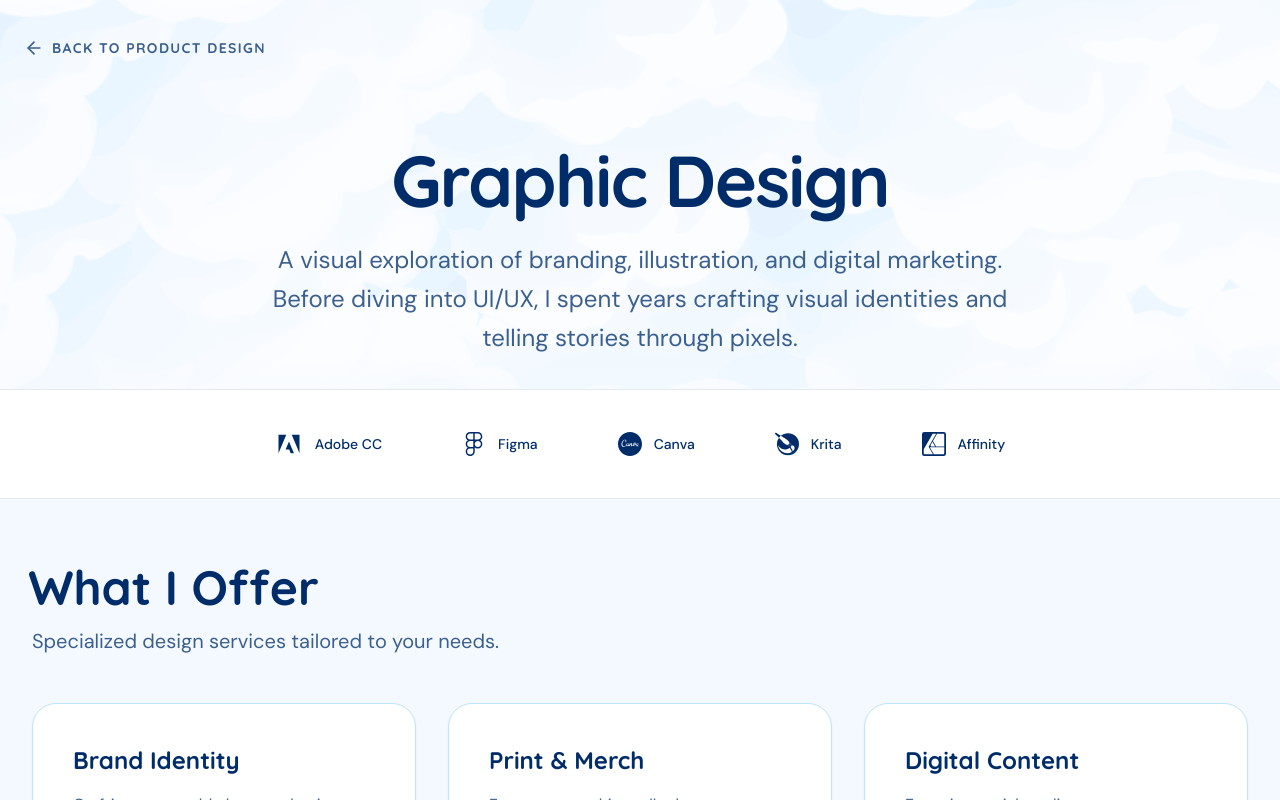
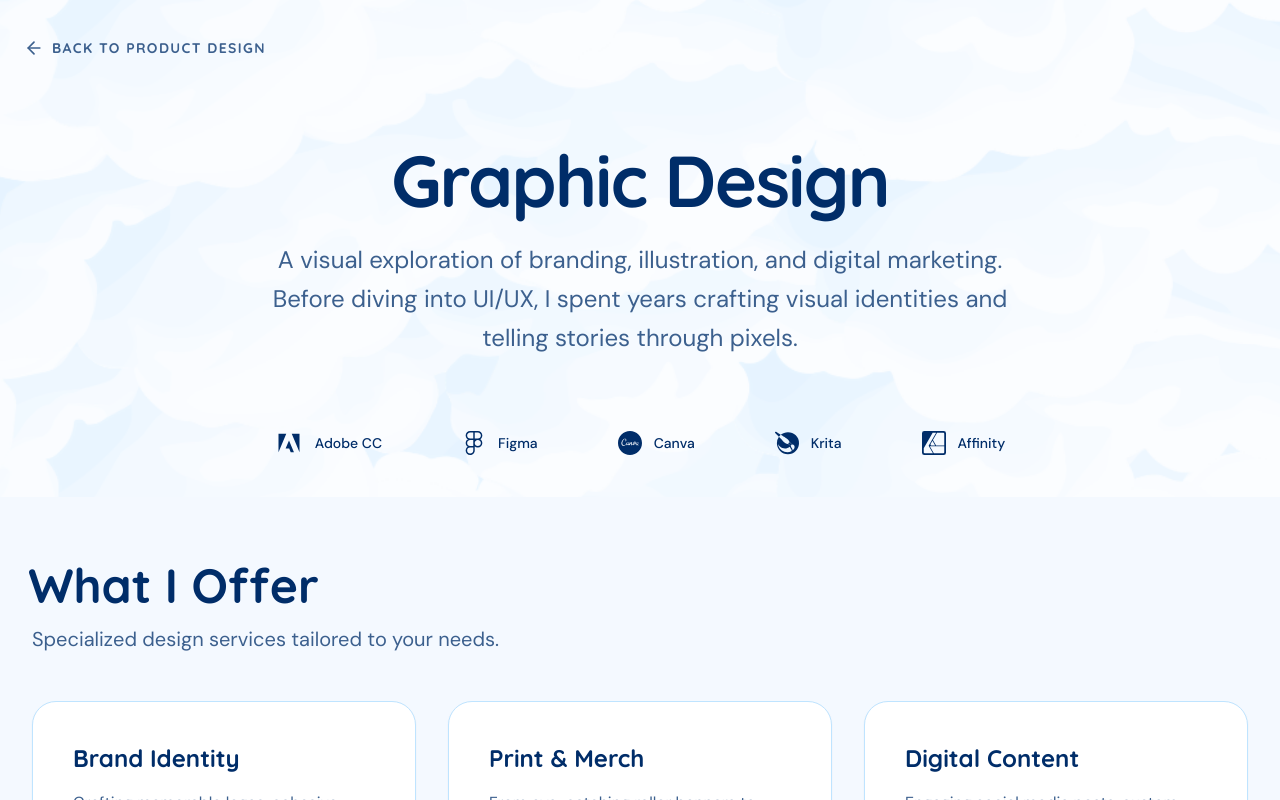
Before and after one commit to nadiahossny/nadiahossnyportfolio, a React (Vite) app: page /graphic-design in a window 1280 px wide. Shown: the top 800 px of the page. Built offline with nearby package versions, Linux system fonts and the light colour scheme.

Commit message:
UI: Remove harsh white background from tools strip on Services page and extend cloud background height for a seamless visual flow

```diff
--- a/src/pages/Services.tsx
+++ b/src/pages/Services.tsx
@@ -78,7 +78,7 @@ export default function Services() {
         <meta property="og:description" content="Explore the graphic design portfolio of Nadia Hossny, featuring brand identity, digital marketing, and print design." />
       </Helmet>
       {/* Background Decorative Element */}
-      <div className="absolute top-0 left-0 w-full h-[60vh] overflow-hidden z-0 pointer-events-none">
+      <div className="absolute top-0 left-0 w-full h-[100vh] overflow-hidden z-0 pointer-events-none">
         <motion.img
           src={heroBg}
           alt=""
@@ -128,7 +128,7 @@ export default function Services() {
         </div>
 
         {/* Tools Strip */}
-        <section className="py-8 md:py-10 border-y border-headline/10 bg-white relative z-10">
+        <section className="py-8 md:py-10 relative z-10">
           <motion.div
             initial={{ opacity: 0, y: 20 }}
             animate={{ opacity: 1, y: 0 }}
```
